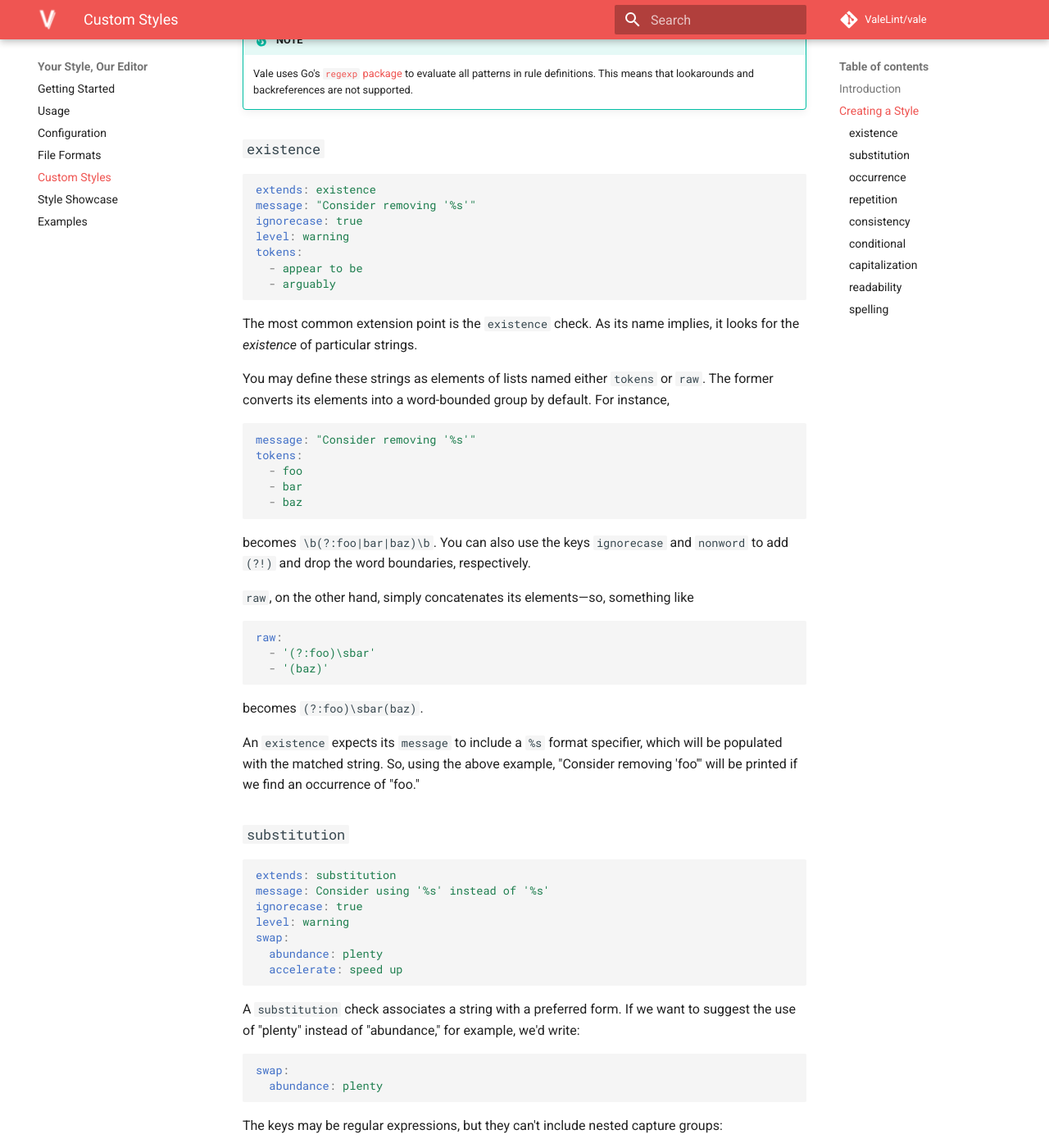
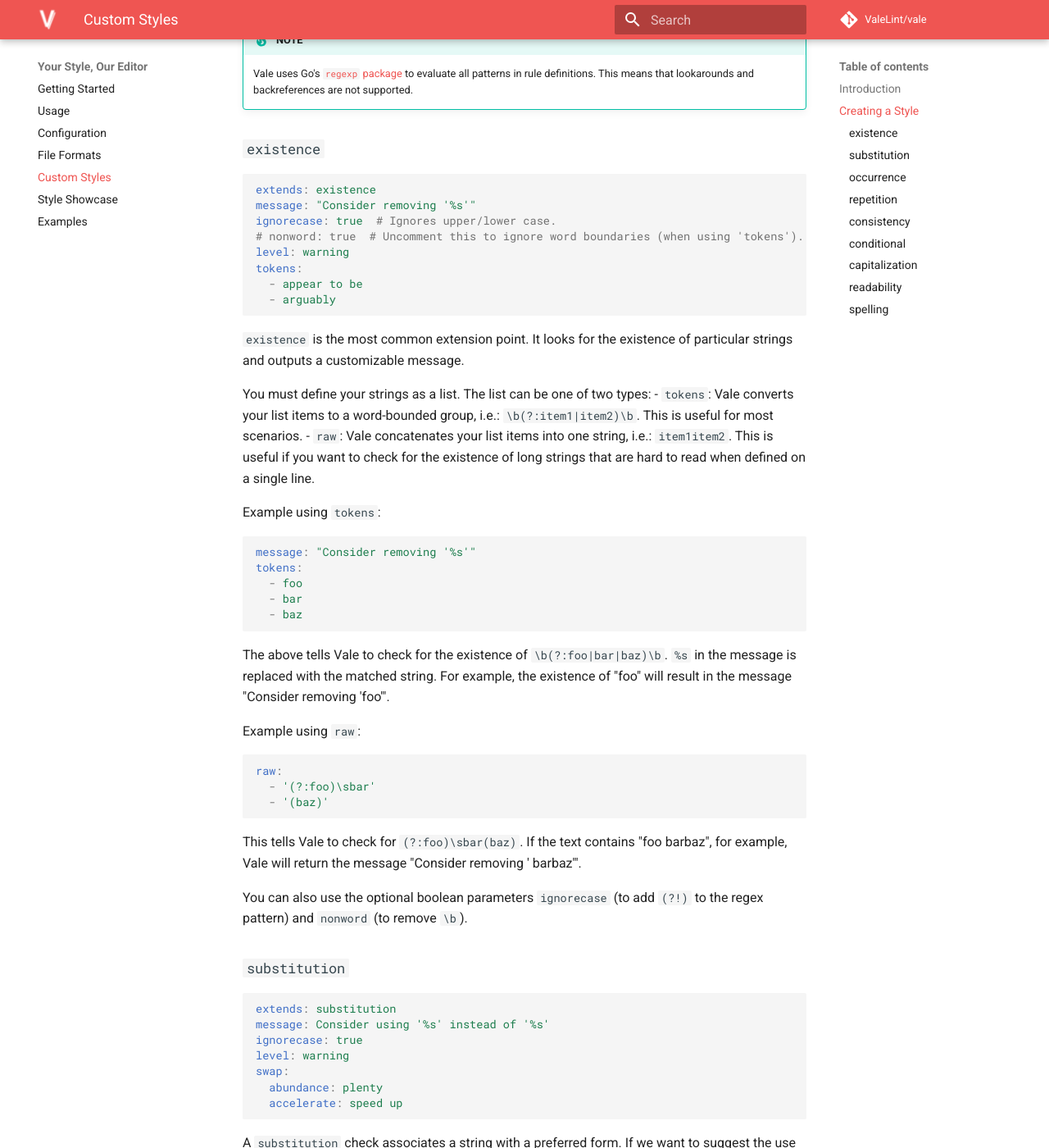
Before and after one commit to wouter-veeken/docs, an MkDocs documentation site: the page built from content/styles.md, in a window 1280 px wide and 1400 px high, scrolled down 987 px. Shown: the whole window at 82% size. Built offline with MkDocs 1.6.1 and Material for MkDocs 9.7.7, drawn with Linux system fonts in a browser that asks for light colours; comment, search, counter and statistics services are not loaded; old or Windows-style settings are respelled for this version of MkDocs.

Commit message:
Rewrote `existence` section
I found the `existence` section hard to understand, so I rewrote it. May not have interpreted some parts 100% correctly — still learning how Vale works.

````diff
--- a/content/styles.md
+++ b/content/styles.md
@@ -41,16 +41,21 @@ Many checks also include their own specific settings, which are discussed in mor
 ```yaml
 extends: existence
 message: "Consider removing '%s'"
-ignorecase: true
+ignorecase: true  # Ignores upper/lower case.
+# nonword: true  # Uncomment this to ignore word boundaries (when using 'tokens').
 level: warning
 tokens:
   - appear to be
   - arguably
 ```
 
-The most common extension point is the `existence` check. As its name implies, it looks for the *existence* of particular strings.
+`existence` is the most common extension point. It looks for the existence of particular strings and outputs a customizable message.
 
-You may define these strings as elements of lists named either `tokens` or `raw`. The former converts its elements into a word-bounded group by default. For instance,
+You must define your strings as a list. The list can be one of two types:
+  - `tokens`: Vale converts your list items to a word-bounded group, i.e.: `\b(?:item1|item2)\b`. This is useful for most scenarios.
+  - `raw`: Vale concatenates your list items into one string, i.e.: `item1item2`. This is useful if you want to check for the existence of long strings that are hard to read when defined on a single line.
+
+Example using `tokens`:
 
 ```yaml
 message: "Consider removing '%s'"
@@ -59,19 +64,19 @@ tokens:
   - bar
   - baz
 ```
-becomes `\b(?:foo|bar|baz)\b`. You can also use the keys `ignorecase` and `nonword` to add `(?!)` and drop the word boundaries, respectively.
 
-`raw`, on the other hand, simply concatenates its elements&mdash;so, something like
+The above tells Vale to check for the existence of `\b(?:foo|bar|baz)\b`. `%s` in the message is replaced with the matched string. For example, the existence of "foo" will result in the message "Consider removing 'foo'".
+
+Example using `raw`:
 
 ```yaml
 raw:
   - '(?:foo)\sbar'
   - '(baz)'
 ```
-becomes `(?:foo)\sbar(baz)`.
+This tells Vale to check for `(?:foo)\sbar(baz)`. If the text contains "foo barbaz", for example, Vale will return the message "Consider removing ' barbaz'".
 
-An `existence` expects its `message` to include a `%s` format specifier, which will be populated with the matched string. So, using the above example, "Consider removing 'foo'" will be printed if we find an occurrence of "foo."
-
+You can also use the optional boolean parameters `ignorecase` (to add `(?!)` to the regex pattern) and `nonword` (to remove `\b`).
 
 ### `substitution`
 
````
